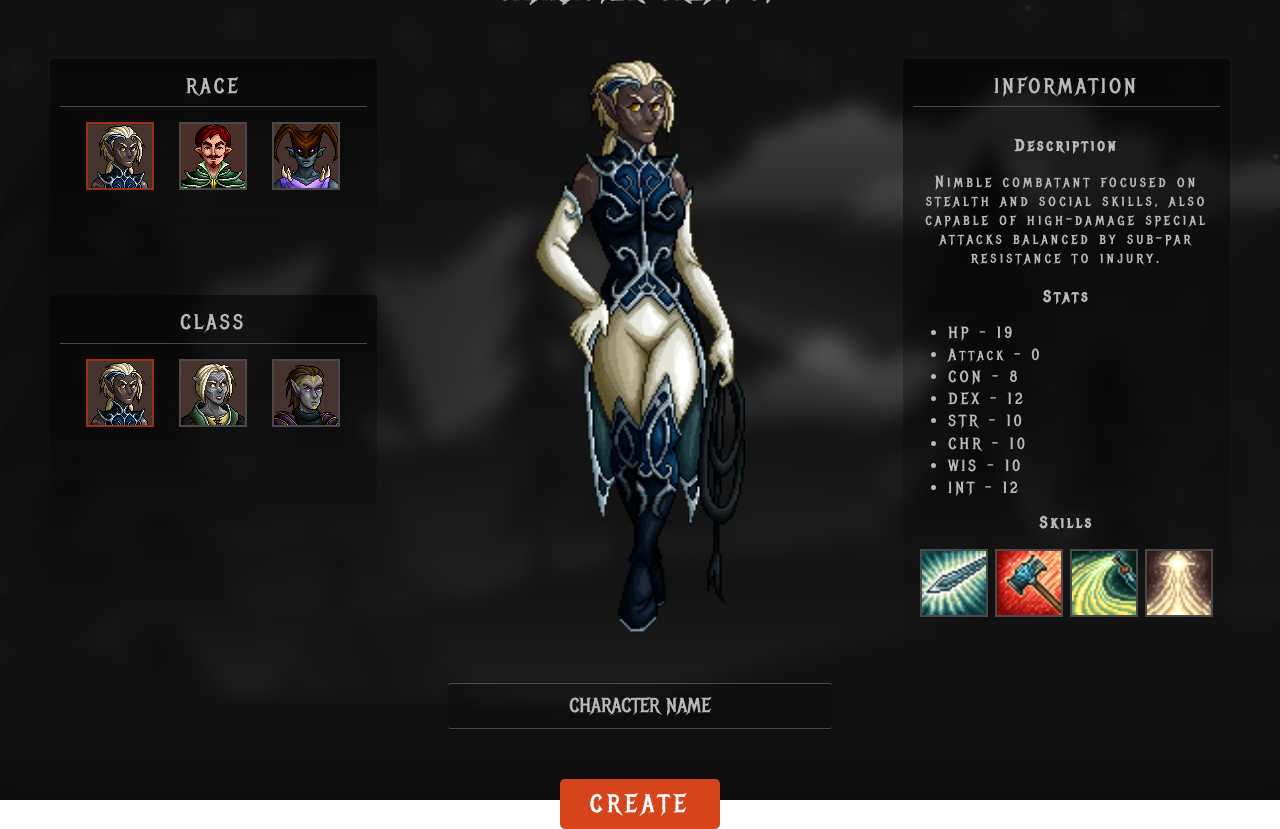
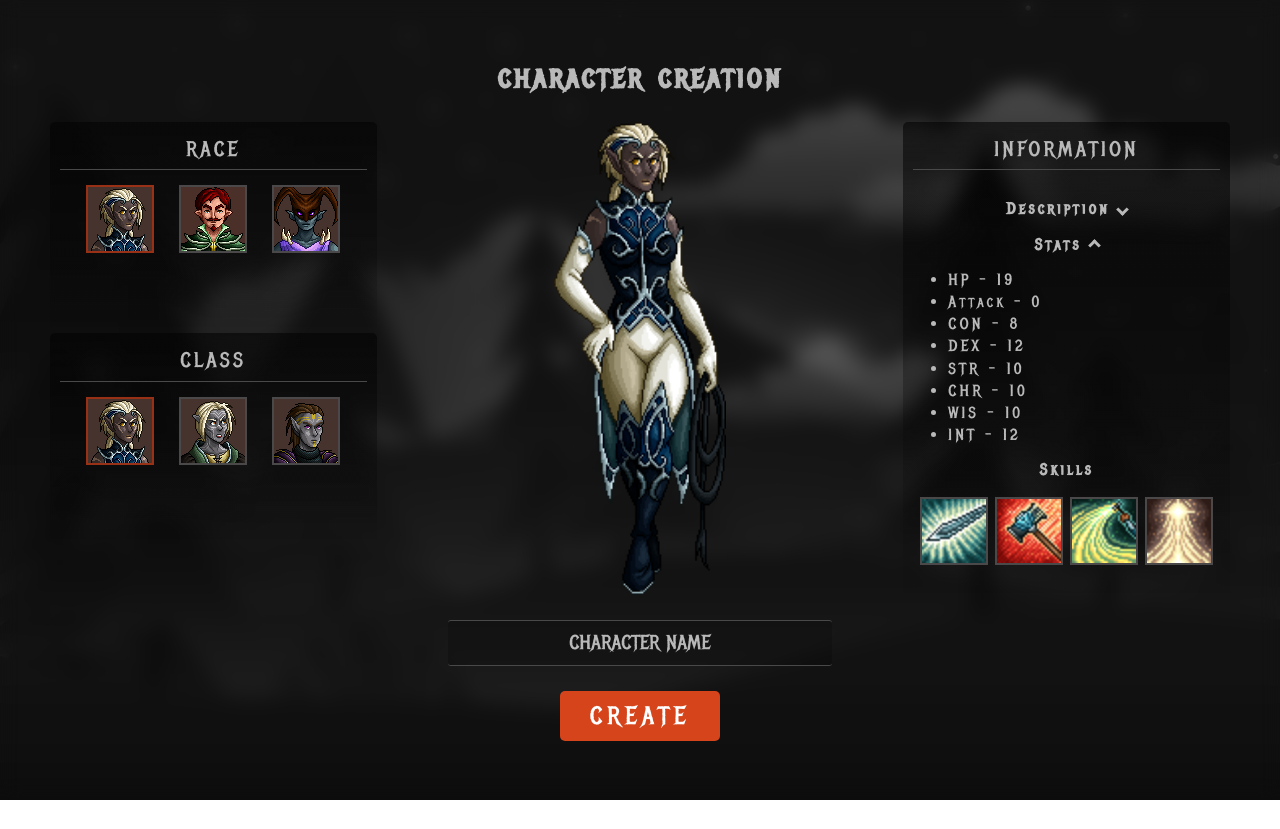
Before and after one commit to PchelaTF/react_game_project, a React (Create React App) app: page / in a window 1280 px wide. After the commit the page ends 800 px from the top, so only its background shows below. Built offline with nearby package versions, Linux system fonts and the light colour scheme; no server answers; a web font is replaced by a local one.

Commit message:
styled create character to view in desctop height 720px

```diff
--- a/src/components/CreateCharacter/CreateCharacter.scss
+++ b/src/components/CreateCharacter/CreateCharacter.scss
@@ -16,6 +16,10 @@
     &__title {
         margin: 0 0 50px 0;
         line-height: 120%;
+
+        @media (max-height: 919.9px) {
+            margin: 0 0 25px 0;
+        }
     }
 
     &__content {
@@ -33,8 +37,12 @@
 
         &-item {
             padding: 15px 10px 100px;
-            background: linear-gradient(rgba(3, 3, 3, 0.6), rgba(3, 3, 3, 0));
+            background: $bacgroundColorGradient;
             border-radius: 5px 5px 0 0;
+
+            @media (max-height: 919.9px) {
+                padding: 15px 10px 75px;
+            }
         }
 
         &-title {
@@ -94,6 +102,10 @@
         background: linear-gradient(rgba(3, 3, 3, 0.6), rgba(3, 3, 3, 0));
         border-radius: 5px 5px 0 0;
 
+        @media (max-height: 919.9px) {
+            height: 458px;
+        }
+
         &-title {
             margin: 0 0 30px 0;
             padding-bottom: 7px;
@@ -103,19 +115,58 @@
             border-bottom: thin solid $mainBorderColor;
         }
 
+        &-wrapper {
+            @media (max-height: 919.9px) {
+                height: 245px;
+            }
+        }
+
         &-descr {
             height: 135px;
 
-            & p {
+            & .descr__title {
                 font-size: 16px;
                 line-height: 120%;
                 font-weight: 700;
             }
+
+            @media (max-height: 919.9px) {
+                height: auto;
+                cursor: pointer;
+
+                & .arrow {
+                    border: solid $mainTextColor;
+                    border-width: 0 3px 3px 0;
+                    display: inline-block;
+                    padding: 3px;
+                    transition: all 0.2s linear;
+
+                    &.down {
+                        transform: rotate(45deg);
+                        -webkit-transform: rotate(45deg);
+                    }
+                }
+
+                & .descr__text {
+                    display: none;
+                }
+
+                &._desc-spoiler-open {
+                    & .descr__text {
+                        display: block;
+                    }
+
+                    & .arrow {
+                        &.down {
+                            transform: rotate(-135deg);
+                            -webkit-transform: rotate(-135deg);
+                        }
+                    }
+                }
+            }
         }
 
         .stats {
-            cursor: pointer;
-
             &__title {
                 font-size: 16px;
                 line-height: 120%;
@@ -132,6 +183,42 @@
 
                 &:not(:last-child) {
                     margin-bottom: 3px;
+                }
+            }
+
+            @media (max-height: 919.9px) {
+                cursor: pointer;
+
+                &__lists {
+                    display: none;
+                }
+
+                &._stats-spoiler-open {
+                    & .stats__lists {
+                        display: block;
+                    }
+                }
+
+                & .arrow {
+                    border: solid $mainTextColor;
+                    border-width: 0 3px 3px 0;
+                    display: inline-block;
+                    padding: 3px;
+                    transition: all 0.2s linear;
+
+                    &.up {
+                        transform: rotate(-135deg);
+                        -webkit-transform: rotate(-135deg);
+                    }
+                }
+
+                &._stats-spoiler-close {
+                    & .arrow {
+                        &.up {
+                            transform: rotate(45deg);
+                            -webkit-transform: rotate(45deg);
+                        }
+                    }
                 }
             }
         }
@@ -198,6 +285,11 @@
                 border-color: $activedBorderColor;
             }
         }
+
+        @media (max-height: 919.9px) {
+            margin-top: 25px;
+            gap: 25px;
+        }
     }
 
     &__button {
--- a/src/components/CreateCharacter/CreateCharacter.tsx
+++ b/src/components/CreateCharacter/CreateCharacter.tsx
@@ -37,6 +37,13 @@
     const [viewCharacterStats, setViewCharacterStats] = React.useState(characterStatsArr[0])
     const [raceStats, setRaceStats] = React.useState(returnRaceMod(characterRace[activeRace]))
     const [statsMod, setStatsMod] = React.useState<number[]>([1])
+
+    const [isSpoilerOpen, setIsSpoilerOpen] = React.useState(false)
+    const [isSpoilerStatsOpen, setIsSpoilerStatsOpen] = React.useState(true)
+
+    const adaptiveHeight = window.matchMedia('(max-height: 919.9px)').matches
+    const spoileDescrOpen = isSpoilerOpen ? '_desc-spoiler-open' : ''
+    const spoilerStatsClass = isSpoilerStatsOpen ? '_stats-spoiler-open' : '_stats-spoiler-close'
 
     React.useEffect(() => {
         setRaceStats(returnRaceMod(characterRace[activeRace]))
@@ -131,39 +138,32 @@
 
     const getStats = React.useMemo(() => {
         return (
-            <div className="create-character__info-stats stats">
-                <p className="stats__title">Stats</p>
             <ul className="stats__lists">
                 {
                     statsDescription.map((item, key) => {
                         return <CreateCharacterStat raceMod={statsMod[key]} stat={item} key={key} />
                     })
                 }
-                    {/* <li className="stats__elem">HP - {viewCharacterStats.initHp}</li>
-                <li className="stats__elem">attack - {viewCharacterStats.initAttack}</li>
-                <li className="stats__elem">CON - 10 {getRaceMods(raceStats.initConstitution)}</li>
-                <li className="stats__elem">DEX - 10 {getRaceMods(raceStats.initDexterety)}</li>
-                <li className="stats__elem">STR - 10 {getRaceMods(raceStats.initStrength)}</li>
-                <li className="stats__elem">CHR - 10 {getRaceMods(raceStats.initCharisma)}</li>
-                <li className="stats__elem">WIS - 10 {getRaceMods(raceStats.initWisdom)}</li>
-                <li className="stats__elem">INT - 10 {getRaceMods(raceStats.initIntelligent)}</li> */}
             </ul>
-            </div>
         )
     }, [viewCharacterStats, activeIndex, raceStats, statsMod, activeRace])
 
     const getSkills = React.useMemo(() => {
         return (
-            <div className="create-character__info-skills skills">
-                <p className="skills__title">Skills</p>
             <ul className="skills__lists">
                 {skillsImgArr[activeIndex].map((item, i) => {
                     return <CreateCharacterSkill characterSkill={item.img} tip={item.dis} key={i} />
                 })}
             </ul>
-            </div>
         )
     }, [skillsImgArr, activeIndex])
+
+    const hendleSpoilerClick = () => {
+        if (adaptiveHeight) {
+            setIsSpoilerOpen(!isSpoilerOpen)
+            setIsSpoilerStatsOpen(!isSpoilerStatsOpen)
+        }
+    }
 
     return (
         <div className='create-character'>
@@ -181,12 +181,18 @@
                     </div>
                     <div className="create-character__info">
                         <p className="create-character__info-title">Information</p>
-                        <div className="create-character__info-descr">
-                            <p>Description</p>
-                            {description}
+                        <div className="create-character__info-wrapper">
+                            <div className={`create-character__info-descr descr ${spoileDescrOpen}`}>
+                                <p className='descr__title' onClick={hendleSpoilerClick}> Description <i className='arrow down'></i></p>
+                                <p className='descr__text'>{description}</p>
                             </div>
-                        <div className="create-character__info-content">
+                            <div className={`create-character__info-stats stats ${spoilerStatsClass}`}>
+                                <p className="stats__title" onClick={hendleSpoilerClick}>Stats <i className='arrow up'></i></p>
                                 {getStats}
+                            </div>
+                        </div>
+                        <div className="create-character__info-skills skills">
+                            <p className="skills__title">Skills</p>
                             {getSkills}
                         </div>
                     </div>
```
Lines whose indentation alone changed are shown as unchanged.
